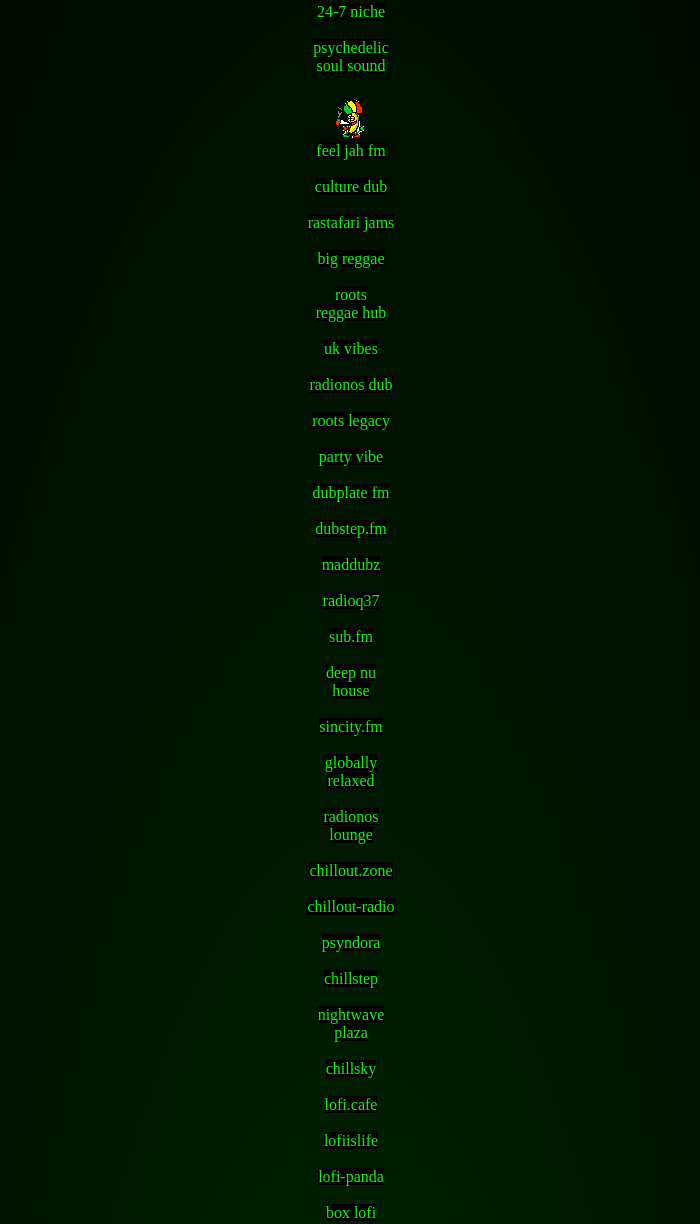
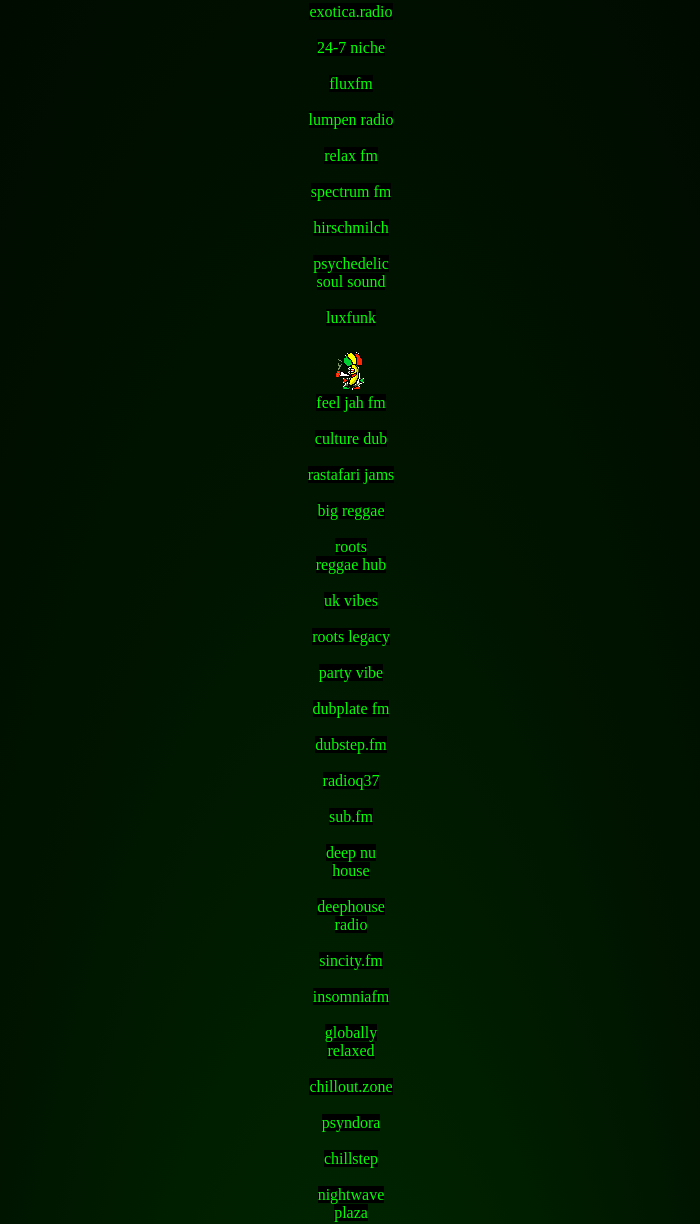
Before and after one commit to gringosgar/gringosgar.github.io, a plain HTML site: page rnav.html in a window 1280 px wide. Shown: the part 344-1568 px from the top of the page, without its empty margins (289-989 px from the left). Drawn offline with Linux system fonts and the light colour scheme.

Commit message:
Update rnav.html

```diff
--- a/rnav.html
+++ b/rnav.html
@@ -37,8 +37,7 @@
 
 
 <img src="/vu.gif "><br><br>
-
-<a href="
+  <a href="
 https://www.ottoradio.co.uk/
 " target="main">
 otto radio
@@ -86,14 +85,67 @@
 </a>
 
  <br><br>
+<a href="
+https://exotica.radio/
 
+" target="main">exotica.radio
+</a>
+
+ <br><br>
 <a href="
 
 https://24-7nicheradio.com/index.php/audio-gallery-stations/
 " target="main">
 24-7 niche
+</a><br>
+
+ <br>
+
+<a href="
+https://www.fluxfm.de/
+
+" target="main">
+fluxfm
 </a>
 <br><br>
+<a href="
+https://lumpenradio.com/
+" target="main">
+lumpen radio
+</a>
+
+
+<br><br>
+
+  <a href="
+https://relaxfm.ee/
+
+" target="main">
+relax fm
+</a>
+<br>
+
+ <br>
+<a href="
+
+https://spectrumfm.net/
+" target="main">
+spectrum fm
+</a>
+<br>
+
+ <br>
+<a href="
+
+https://hirschmilch.de/
+" target="main">
+hirschmilch
+</a>
+
+
+<br>
+
+ <br>
 
 <a href="
 https://www.psychedelicsoulsound.com/listen-live
@@ -104,9 +156,15 @@
 
 
 <br><br>
+<a href="
+
+https://www.luxfunkradio.com/multiplayer/index.php?pid=1&play
+" target="main">
+  luxfunk
+</a>
 
 
-
+<br><br>
 <img src="
 /nYM7N6V.gif
 "><br>
@@ -149,12 +207,7 @@
 " target="main">uk vibes
 </a>
  <br><br>
-<a href="
-https://grizzlyganja.neocities.org/music/radionosdub.html
-" target="main">
-radionos dub
-</a>
- <br><br>
+
 <a href="
 https://www.rootslegacy.fr/
 " target="main">
@@ -185,12 +238,7 @@
 dubstep.fm
 </a>
  <br><br>
-<a href="
-https://maddubz.com/radio/
-" target="main">
-maddubz
-</a>
- <br><br>
+
 
 
 
@@ -217,12 +265,27 @@
 
 </a><br><br>
   <a href="
+https://www.deephouse-radio.com/
+" target="main">deephouse
+ <br> radio
+
+</a><br><br>
+  <a href="
 https://www.sincity.fm/
 " target="main">
 
 sincity.fm
-</a><br><br>
+</a>
 
+  <br><br>
+  <a href="
+https://www.insomniafm.com/show/tune-in/
+" target="main">
+insomniafm
+
+</a>
+
+  <br><br>
 
 <a href="
 https://radio.streamitter.com/station/globallyrelaxed-BRF8ID
@@ -232,12 +295,6 @@
 </a><br><br>
 
 
-<a href="
-https://grizzlyganja.neocities.org/music/radionoslounge.html
-" target="main">
-radionos<br> lounge
-</a>
- <br><br>
 
 <a href="
 https://chillout.zone/
@@ -247,12 +304,7 @@
  <br><br>
 
 
-<a href="
-https://chillout-radio.com/
-" target="main">
-chillout-radio
-</a>
- <br><br>
+
 
 
 <a href="
@@ -353,7 +405,6 @@
 
 
 
-
  <br><br>
 
 <a href="
@@ -393,75 +444,32 @@
 <br><br>
 
 
-<a href="
-
-https://radionos.com.br/site/
-" target="main">
-radionos
-</a>
-
-<br>
-
- <br>
-
-<a href="
-
-https://spectrumfm.net/
-" target="main">
-spectrum fm
-</a>
-<br>
-
- <br>
 
 
-<a href="
-https://relaxfm.ee/
 
-" target="main">
-relax fm
-</a>
-<br>
 
- <br>
 
-<a href="
-
-https://hirschmilch.de/
-" target="main">
-hirschmilch
-</a>
-
-</a>
-<br>
-
- <br>
 <a href="
 https://www.dublab.com/
 
 " target="main">
 dub lab
 </a>
- <br><br>
-<a href="
-https://lumpenradio.com/
-" target="main">
-lumpen radio
-</a>
 
 
 <br>
 
  <br>
-
-<a href="
+  <a href="
 
 https://radio.streamitter.com/
 " target="main">
 <img src="
-https://i.postimg.cc/d0QL9JbW/Screenshot-from-2022-06-05-21-55-39.png"width="80%
+/Screenshot-from-2022-06-05-21-55-39.png"width="80%
 ">
 </a>
+
+
 <br><br>
 
 
@@ -477,6 +485,7 @@
 </a>
 
 <br><br>
+
 
 
 
```
